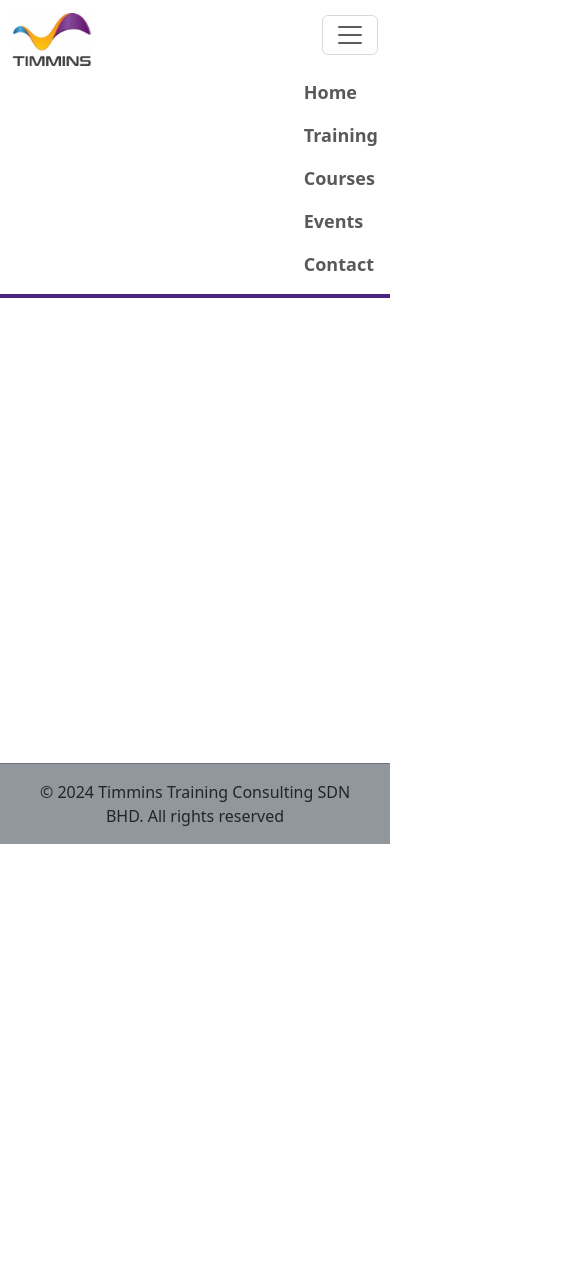
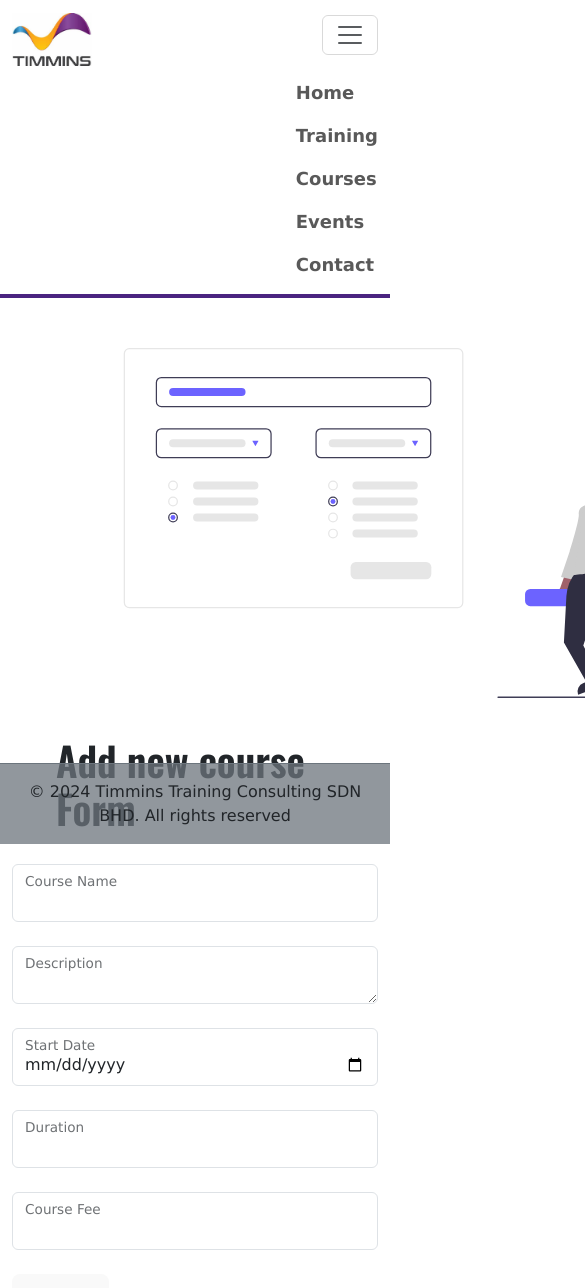
Before and after one commit to ThadshajinyK/Timmins-project, a React (Vite) app in the folder Timmins-courses-project/: page /addCourse in a window 390 px wide. Shown: the top 1288 px of the page, 585 px wide, since content can reach past the window. Before the commit the page ends 844 px from the top, so only its background shows below. Built offline with nearby package versions, Linux system fonts and the light colour scheme; a web font is replaced by a local one.

Commit message:
Implement adding new course component

```diff
--- a/Timmins-courses-project/src/App.jsx
+++ b/Timmins-courses-project/src/App.jsx
@@ -5,6 +5,7 @@ import Courses from "./compo/Courses";
 import Footer from "./compo/Footer";
 import Enrollment from "./compo/Enrollment";
 import { ContactUs } from "./compo/ContactUs";
+import AddCourse from "./compo/AddCourse";
 
 function App() {
   return (
@@ -15,6 +16,7 @@ function App() {
         <Route path="/courses" element = {<Courses/>}></Route>
         <Route path="/enroll/:courseID" element = {<Enrollment/>}></Route>
         <Route path="/contact" element = {<ContactUs/>}></Route>
+        <Route path="/addCourse" element = {<AddCourse/>}></Route>
 
       </Routes>
         <Footer/>
--- /dev/null
+++ b/Timmins-courses-project/src/compo/AddCourse.jsx
@@ -0,0 +1,110 @@
+import axios from "axios"
+import Image from '../assets/fill.svg'
+
+import { useState } from "react"
+
+
+const AddCourse = () => {
+    const [courseName, setCourseName] = useState ('')
+    const [description, setDescription] = useState('')
+    const [startDate, setStartDate] =useState('')
+    const [duration, setDuration] = useState('')
+    const [courseFee, setCourseFee] = useState('')
+
+    const handleSubmit = () => {
+        try{
+            axios.post("http://localhost:3002/postCourse", {
+                courseName, description, startDate, duration, courseFee
+            })
+            .then((response) =>{
+                console.log("succesfully add new course")
+                console.log(response.data)
+
+                setCourseName('')
+                setDescription('')
+                setDuration('')
+                setCourseFee('')
+                setStartDate('')
+            })
+        }catch(error){
+            console.log("Error Adding New course", error)
+        }
+
+    }
+  return (
+    <div className="mb-5">
+        <img className="formImage" src={Image} alt="fill from image" />
+
+        <h2 className="course-header ms-5 p-2">
+        Add new course Form
+      </h2>
+      <div className="container mt-4">
+        <div className="form-floating mb-4 col-md-8">
+          <input
+            type="text"
+            className="form-control"
+            value={courseName}
+            onChange={(e) => setCourseName(e.target.value)}
+
+          />
+          <label>Course Name</label>
+        </div>
+
+        <div className="form-floating mb-4 col-md-8">
+          <textarea
+            type="text"
+            className="form-control"
+            value={description}
+            onChange={(e) => setDescription(e.target.value)}
+
+          />
+          <label>Description</label>
+        </div>
+
+        <div className="form-floating mb-4 col-md-8">
+          <input
+            type="date"
+            className="form-control"
+            value={startDate}
+            onChange={(e) => setStartDate(e.target.value)}
+
+          />
+          <label>Start Date</label>
+        </div>
+
+        <div className="form-floating mb-4 col-md-8">
+          <input
+            type="text"
+            className="form-control"
+            value={duration}
+            onChange={(e) => setDuration(e.target.value)}
+
+          />
+          <label>Duration</label>
+        </div>
+
+        <div className="form-floating mb-4 col-md-8">
+          <input
+            type="number"
+            className="form-control"
+            value={courseFee}
+            onChange={(e) => setCourseFee(e.target.value)}
+
+          />
+          <label>Course Fee</label>
+        </div>
+
+
+
+
+
+
+        <button onClick={handleSubmit} className="text-white mb-4">
+          Submit
+        </button>
+      </div>
+    </div>
+  )
+}
+
+export default AddCourse
--- a/Timmins-courses-project/src/compo/DisplayCourses.jsx
+++ b/Timmins-courses-project/src/compo/DisplayCourses.jsx
@@ -1,18 +1,23 @@
 import axios from "axios";
 import { useEffect, useState } from "react";
-import CardImg from '../assets/courses.png'
+import CardImg from "../assets/courses.png";
 
 const DisplayCourses = () => {
   const [courses, setCourses] = useState([]);
 
-  const handleEnroll =(courseID) =>{
+  const handleEnroll = (courseID) => {
     // Redirect to the enrollment page with the course ID
     window.location.href = `/enroll/${courseID}`;
+  };
+
+  const addNewCourse =() => {
+    window.location.href =`/addCourse`
   }
 
   useEffect(() => {
     getAllCourses();
   }, []);
+
   const getAllCourses = () => {
     axios
       .get("http://localhost:3002/getCourses")
@@ -28,8 +33,15 @@ const DisplayCourses = () => {
   return (
     <>
       <div className="mb-5">
+        <div className="row m-2">
+          <div className="col-10">
             <h2 className="course-header">Course Details</h2>
+          </div>
 
+          <div className="col-2">
+            <button onClick={addNewCourse} className="btn btn-dark mt-4">Add new course</button>
+          </div>
+        </div>
         <div className="row">
           {courses.map((items) => (
             <>
@@ -41,20 +53,25 @@ const DisplayCourses = () => {
                     alt={items.courseName}
                   />
                   <div className="card-body">
-                    <h5 className="card-title"><b>{items.courseName}</b></h5>
+                    <h5 className="card-title">
+                      <b>{items.courseName}</b>
+                    </h5>
                     <div className="card-text">
                       <p>Course Fee: {items.courseFee}$</p>
-                        <button onClick={() => handleEnroll(items._id)} className="text-white">Enroll </button>
-                        <p>{items.description}</p>
+                      <button
+                        onClick={() => handleEnroll(items._id)}
+                        className="text-white"
+                      >
+                        Enroll
+                      </button>
+
                     </div>
-
                   </div>
                 </div>
               </div>
             </>
           ))}
         </div>
-
       </div>
     </>
   );
--- a/Timmins-courses-project/src/compo/Enrollment.jsx
+++ b/Timmins-courses-project/src/compo/Enrollment.jsx
@@ -14,19 +14,15 @@ const Enrollment = () => {
   const [phoneNo, setPhoneNo] = useState("");
   const [address, setAddress] = useState("");
 
-
-
   useEffect(() => {
     getCourseById(courseID);
   }, []);
 
-
-
   //sendEmail start
-  const sendEmail = (emailAddress, courseName, firstName,lastName) => {
-    const servideId = 'service_6dwiys9';
-    const templated = 'template_cod2ny2';
-    const publicKey = 'Hp7zwn8I3jI5UnvZ7';
+  const sendEmail = (emailAddress, courseName, firstName, lastName) => {
+    const servideId = "service_6dwiys9";
+    const templated = "template_cod2ny2";
+    const publicKey = "Hp7zwn8I3jI5UnvZ7";
     // console.log(emailAddress , courseName)
 
     const params = {
@@ -34,12 +30,9 @@ const Enrollment = () => {
       courseName: courseName,
       to_name: firstName + lastName,
       subject: `Enrollment Confirmation: ${courseName}`,
-
     };
 
-    emailjs
-    .send(servideId, templated, params, publicKey)
-    .then(
+    emailjs.send(servideId, templated, params, publicKey).then(
       (response) => {
         console.log("Email sent successfully:", response.text);
       },
@@ -57,7 +50,7 @@ const Enrollment = () => {
       .then((response) => {
         setCourse(response.data);
         console.log("successfully fetched course by ID");
-        console.log(response.data)
+        console.log(response.data);
       })
       .catch((error) => {
         console.error("Error fetching course detail from frontend", error);
@@ -66,13 +59,9 @@ const Enrollment = () => {
 
   //end of courseByid
 
-
-
   //start of handleSubmit fn
   const handleSubmit = () => {
     //validation
-
-
 
     axios
       .post("http://localhost:3002/postStudent", {
@@ -91,7 +80,7 @@ const Enrollment = () => {
           response.data
         );
 
-          sendEmail(emailAddress, course.courseName,firstName, lastName);
+        sendEmail(emailAddress, course.courseName, firstName, lastName);
 
         setLastName("");
         setAddress("");
@@ -99,10 +88,8 @@ const Enrollment = () => {
         setFirstName("");
         setEmailAddress("");
 
-
         setPhoneNo("");
       });
-
   };
   // end of submit fn
   return (
@@ -112,11 +99,38 @@ const Enrollment = () => {
         src={enrollCover}
         alt="enrollment form cover page img"
       />
+
+      {/* Course Details displaying container */}
+      <div className="container">
+        <h1 className="mt-4 mb-4">{course.courseName}</h1>
+
+        <p>{course.description}</p>
+        <p>
+          <b>Course Start Date:</b> {course.startDate}
+        </p>
+        <p>
+          <b>Course Duration :</b> {course.duration}
+        </p>
+        <p>
+          <b>Course fee:</b> {course.courseFee}$
+        </p>
+        <p>
+          <b>No of students enrolled for this course:</b>{" "}
+          {course.enrolledStudents}
+        </p>
+        <p>
+          <b>Details of the students who enrolled for this course</b>
+          {course.enrolledStudents}
+        </p>
+      </div>
+
       {/* form container */}
-
-      <h2 className="course-header ms-5 p-2">
+      <div className="container">
+        <h2 className="course-header">
           Enrollment Form for {course.courseName} Course
         </h2>
+      </div>
+
       <div className="container mt-4">
         <div className="form-floating mb-4 col-md-8">
           <input
@@ -186,9 +200,6 @@ const Enrollment = () => {
           <label>Address</label>
         </div>
 
-
-
-
         <button onClick={handleSubmit} className="text-white mb-4">
           Submit
         </button>
--- a/Timmins-courses-project/src/index.css
+++ b/Timmins-courses-project/src/index.css
@@ -11,10 +11,14 @@ a {
   text-decoration: inherit;
 }
 
+h1, h2 ,h3 ,h4{
+font-family: "Oswald", sans-serif;;
+}
 
 body {
   margin: 0;
   padding: 0;
+  font-family:Verdana, Geneva, Tahoma, sans-serif;
 }
 
 
@@ -83,9 +87,10 @@ button:focus-visible {
 .course-header{
   font-family: "Oswald", sans-serif;
   font-size:40px;
-  padding: 10px;
+  padding-top: 10px;
+  padding-bottom: 10px;
   font-weight: 600;
-  margin-top: 20px;
+  margin-top: 30px;
   margin-bottom: 10px;
 
 }
@@ -96,7 +101,7 @@ button:focus-visible {
   max-width:600px;
   max-height:400px;
   overflow:hidden;
-  min-height: 310px;
+  min-height: 335px;
   margin: 10px;
   font-family: "Montserrat", sans-serif;;
 }
@@ -108,3 +113,8 @@ button:focus-visible {
 .display-none{
   display: none;
 }
+
+.formImage{
+  margin-top: 50px;
+  margin-left: 100px;
+}
```
Also changed, not shown: Timmins-courses-project/src/assets/fill.svg (added). Lines whose indentation alone changed are shown as unchanged.
